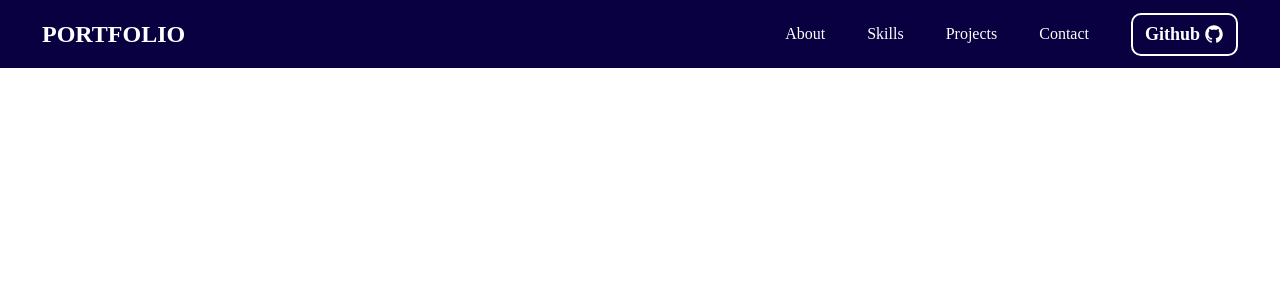
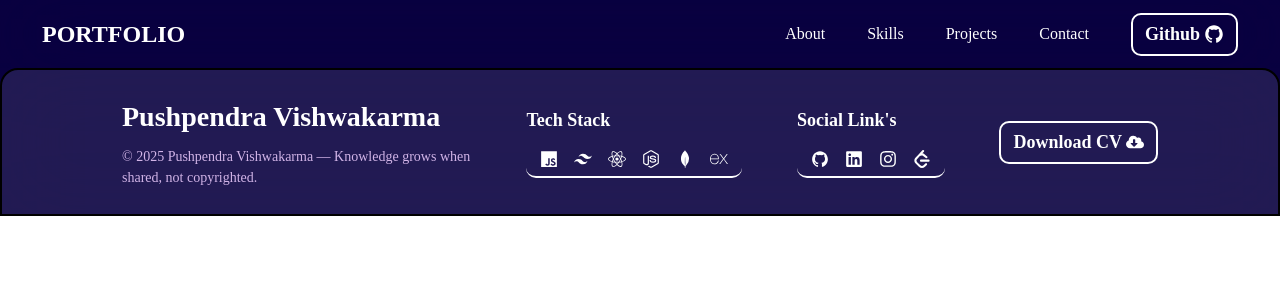
Before and after one commit to Pushpendra081/portfolio, a React (Vite) app: page / in a window 1280 px wide. Shown: the top 300 px of the page. Built offline with nearby package versions, Linux system fonts and the light colour scheme; a web font is replaced by a local one.

Commit message:
Added the Footer

```diff
--- a/src/App.jsx
+++ b/src/App.jsx
@@ -2,7 +2,7 @@ import React from 'react'
 import { FaReact } from "react-icons/fa";
 import Navbar from './components/navbar';
 // import Contact from './pages/contact.jsx'
-// import Footer from './components/footer.jsx'
+import Footer from './components/footer.jsx'
 // import Herosection from './components/herosection.jsx'
 
 const App = () => {
@@ -11,7 +11,7 @@ const App = () => {
       <Navbar />
       {/* <Herosection/> */}
       {/* <Contact/> */}
-      {/* <Footer/> */}
+      <Footer/>
     </div >
   )
 }
--- /dev/null
+++ b/src/components/footer.jsx
@@ -0,0 +1,96 @@
+import React from 'react'
+import { IoLogoGithub } from "react-icons/io5";
+import { FaLinkedin, FaJs, FaReact, FaNodeJs } from "react-icons/fa6";
+import { SiLeetcode, SiMongodb, SiExpress } from "react-icons/si";
+import { FaInstagram, FaCloudDownloadAlt } from "react-icons/fa";
+import { RiTailwindCssFill } from "react-icons/ri";
+
+const Footer = () => {
+    return (
+        // bg-[#f1eaea] bg-[#eaeaea] bg-[#e8e8e8]
+        <footer className=" w-full py-[2px] rounded-t-[18px] border-2 bg-[#fff]/10 backdrop-blur-2xl">
+            <div class=" max-w-full my-[24px] mx-[120px] flex-wrap md:flex flex-row justify-between items-center ">
+                {/* name footer */}
+                <div className="flex flex-row">
+                    <span class="flex flex-col gap-[8px]">
+                        <h1 class="text-[28px] text-[#fff] font-semibold cursor-default">Pushpendra Vishwakarma </h1>
+                        {/* Always learning, always building | Turning Ideas into Interactive Web Solutions. */}
+                        <p className="text-[#d2b4e7] text-[14px] w-[350px]">© 2025 Pushpendra Vishwakarma — Knowledge grows when shared, not copyrighted.</p>
+                    </span>
+                </div>
+
+                {/* Tech Stack */}
+                <div className="flex flex-row ">
+                    <span class="flex flex-col gap-[8px]">
+                        <h1 class="text-[18px] text-[#fff] font-bold cursor-default">Tech Stack
+                        </h1>
+                        <span title="Tech Stack" class="flex flex-row gap-[16px] px-[14px] py-[8px] rounded-[10px] border-b-[2px] border-solid border-[#fff]  text-[#fff] font-semibold tracking-normal transition-colors duration-400 ">
+                            {/* Java Script */}
+                            <a href="#" title="Java Script" className="transition-all duration-200 ease-in-out hover:scale-115" >
+                                <FaJs size={18} />
+                            </a>
+                            {/* Tailwind Css */}
+                            <a href="#" title="Tailwind Css" className="transition-all duration-200 ease-in-out hover:scale-115" >
+                                <RiTailwindCssFill size={18} />
+                            </a>
+                            {/* React Js */}
+                            <a href="#" title="React Js" className="transition-all duration-200 ease-in-out hover:scale-115" >
+                                <FaReact size={18} />
+                            </a>
+                            {/* Node Js */}
+                            <a href="#" title="Node Js" className="transition-all duration-200 ease-in-out hover:scale-115" >
+                                <FaNodeJs size={18} />
+                            </a>
+                            {/* Mongo DB */}
+                            <a href="#" title="Mongo DB" className="transition-all duration-200 ease-in-out hover:scale-115" >
+                                <SiMongodb size={18} />
+                            </a>
+                            {/* Express Js */}
+                            <a href="#" title="Express Js" className="transition-all duration-200 ease-in-out hover:scale-115" >
+                                <SiExpress size={18} />
+                            </a>
+                        </span>
+                    </span>
+                </div>
+
+                {/* Social Link's */}
+                <div className="flex flex-row text-[#fff]">
+                    <span class="flex flex-col gap-[8px]">
+                        <h1 class="text-[18px] text-[#fff] font-bold cursor-default">Social Link's
+                        </h1>
+                        <span title="Social Link's" class="flex flex-row gap-[16px] px-[14px] py-[8px] rounded-[10px] border-b-[2px] border-solid border-[#fff]  text-[#fff] font-semibold tracking-normal transition-colors duration-400 ">
+                            {/* Github */}
+                            <a href="https://github.com/Pushpendra081" target="_blank" title="Github" className="transition-all duration-200 ease-in-out hover:scale-115" >
+                                <IoLogoGithub size={18} />
+                            </a>
+                            {/* Linkedin */}
+                            <a href="https://www.linkedin.com/in/pushpendravishwakarma" target="_blank" title="Linkedin" className=" transition-all duration-200 ease-in-out hover:scale-115" >
+                                <FaLinkedin size={18} />
+                            </a>
+                            {/* Instagram */}
+                            <a href="https://www.instagram.com/pushpendra_vk_081" target="_blank" title="Instagram" className=" transition-all duration-200 ease-in-out hover:scale-115" >
+                                <FaInstagram size={18} />
+                            </a>
+                            {/* Leetcode */}
+                            <a href="https://leetcode.com/" target="_blank" title="Leetcode" className=" transition-all duration-200 ease-in-out hover:scale-115" >
+                                <SiLeetcode size={18} />
+                            </a>
+                        </span>
+                    </span>
+                </div>
+
+                {/* Download CV */}
+                <div className="flex flex-row text-[#fff]">
+                    <span class="flex flex-col gap-[8px]">
+                        <a title="Download CV" href="src\assets\Pushpendra Vishwakarma CV.pdf" download class=" px-[12px] py-[6px] rounded-[10px] border-[2px] border-solid border-[#fff]  text-[#fff] text-[18px] font-semibold tracking-normal hover:border-[#090040] hover:text-[#090040] hover:bg-[#B13BFF] transition-all duration-200 flex justify-center items-center gap-[4px] ">
+                            Download CV
+                            <FaCloudDownloadAlt size={18} />
+                        </a>
+                    </span>
+                </div>
+            </div>
+        </footer>
+    )
+}
+
+export default Footer
--- a/src/components/navbar.jsx
+++ b/src/components/navbar.jsx
@@ -1,7 +1,5 @@
 import React, { useState } from "react";
 import { IoLogoGithub } from "react-icons/io5";
-import { FaLinkedin } from "react-icons/fa6";
-import { SiLeetcode } from "react-icons/si";
 import { FaBars, FaTimes } from "react-icons/fa";
 
 const Navbar = () => {
```
